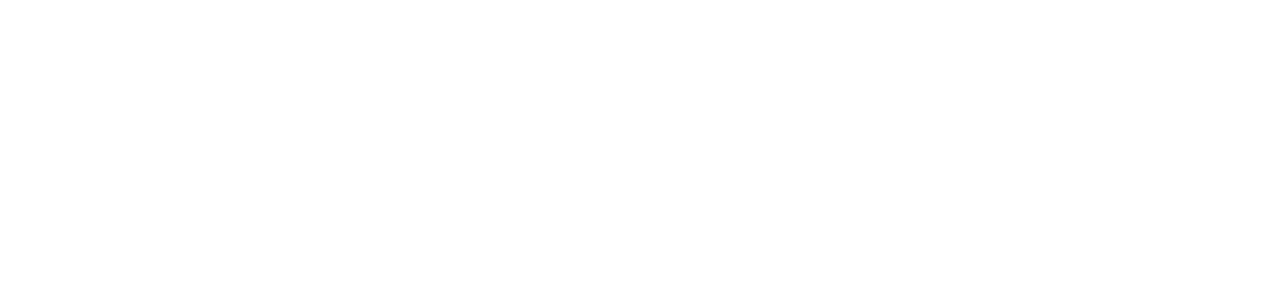
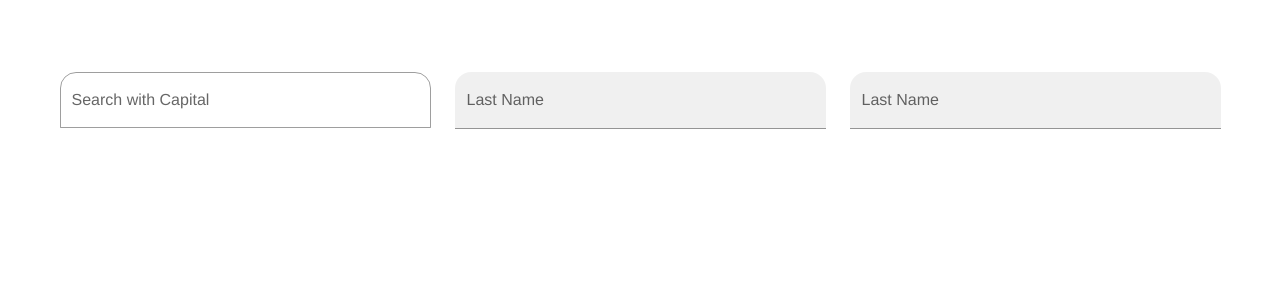
Before and after one commit to tuhin47/vuetify-with-country_api, a Vue app: page / in a window 1280 px wide. Shown: the top 300 px of the page. Built offline with nearby package versions, Linux system fonts and the light colour scheme.

Commit message:
add SearchInputComponent

```diff
--- a/package.json
+++ b/package.json
@@ -8,6 +8,7 @@
     "lint": "vue-cli-service lint"
   },
   "dependencies": {
+    "axios": "^0.21.1",
     "core-js": "^3.6.5",
     "vue": "^2.6.11",
     "vuetify": "^2.3.10",
--- a/src/App.vue
+++ b/src/App.vue
@@ -1,17 +1,47 @@
 <template>
   <v-app>
     <v-main>
+      <v-form>
+        <v-container>
+          <v-row>
+            <SearchComponent></SearchComponent>
+            <v-col
+                cols="4"
+
+            >
+              <v-text-field
+
+                  label="Last Name"
+                  filled
+                  shaped
+              ></v-text-field>
+            </v-col>
+            <v-col
+                cols="4"
+
+            >
+              <v-text-field
+
+                  label="Last Name"
+                  filled
+                  shaped
+              ></v-text-field>
+            </v-col>
+          </v-row>
+        </v-container>
+      </v-form>
 
     </v-main>
   </v-app>
 </template>
 
 <script>
+import SearchComponent from "@/components/SearchComponent";
 
 export default {
   name: 'App',
   components: {
-
+    SearchComponent
   }
 }
 </script>
--- /dev/null
+++ b/src/components/SearchComponent.vue
@@ -0,0 +1,28 @@
+<template>
+  <v-col cols="4">
+    <v-text-field
+      v-model.lazy="input"
+      label="Search with Capital"
+      outlined
+      shaped
+    ></v-text-field>
+  </v-col>
+</template>
+
+<script>
+import { mapActions } from "vuex";
+export default {
+  name: "SearchComponent",
+  data: () => ({
+    input: "",
+  }),
+  methods: {
+    ...mapActions(["searchForInput"]),
+  },
+  watch: {
+    input(val) {
+      if (val) this.searchForInput(val);
+    },
+  },
+};
+</script>
--- a/src/state/store.js
+++ b/src/state/store.js
@@ -1,20 +1,31 @@
 import Vue from "vue";
 import Vuex from "vuex";
-
+import axios from "axios";
 Vue.use(Vuex);
 
 const store = new Vuex.Store({
   state: {
-    count: 0,
+    searchInput: "",
+    searchResults: [],
+  },
+  getters: {
+    getResults: (state) => {
+      return state.searchResults;
+    },
   },
   mutations: {
-    increment(state) {
-      state.count++;
+    SET_SEARCH_INPUT(state, value) {
+      state.searchInput = value;
     },
   },
   actions: {
-    increment(context) {
-      context.commit("increment");
+    searchForInput({ commit, state }, value) {
+      commit("SET_SEARCH_INPUT", value);
+      axios
+        .get(`https://restcountries.eu/rest/v2/capital/${value}`)
+        .then((data) => {
+          state.searchResults = data;
+        });
     },
   },
 });
```
Also changed, not shown: 1 other file (tests, documents, lock files or other folders).
